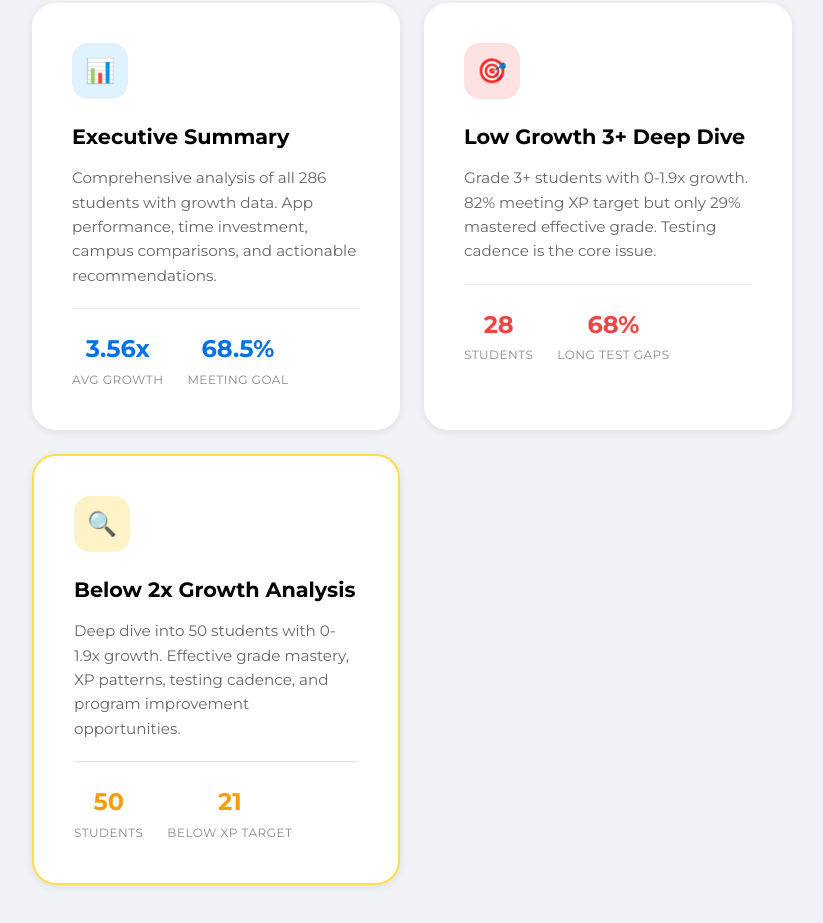
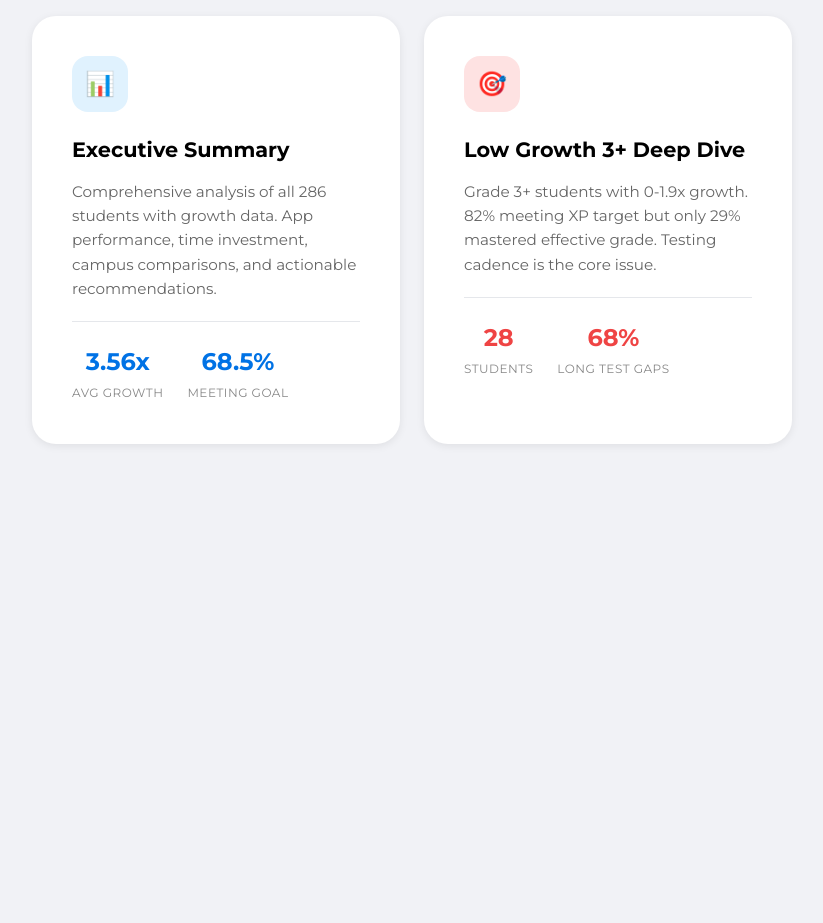
Before and after one commit to mGitEd/alphawork, a plain HTML site: page index.html in a window 1280 px wide. Shown: the part 283-1206 px from the top of the page, without its empty margins (228-1051 px from the left). After the commit the page ends 800 px from the top, so only its background shows below. Drawn offline with Linux system fonts and the light colour scheme.

Commit message:
Add files via upload

```diff
--- a/index.html
+++ b/index.html
@@ -149,21 +149,6 @@
                 </div>
             </a>
 
-            <a href="below-2x-analysis.html" class="card" style="border: 2px solid #fde047;">
-                <div class="card-icon" style="background: #fef3c7;">🔍</div>
-                <h2>Below 2x Growth Analysis</h2>
-                <p>Deep dive into 50 students with 0-1.9x growth. Effective grade mastery, XP patterns, testing cadence, and program improvement opportunities.</p>
-                <div class="stats">
-                    <div class="stat">
-                        <div class="stat-value" style="color: #f59e0b;">50</div>
-                        <div class="stat-label">Students</div>
-                    </div>
-                    <div class="stat">
-                        <div class="stat-value" style="color: #f59e0b;">21</div>
-                        <div class="stat-label">Below XP Target</div>
-                    </div>
-                </div>
-            </a>
         </div>
     </div>
 </body>
```
